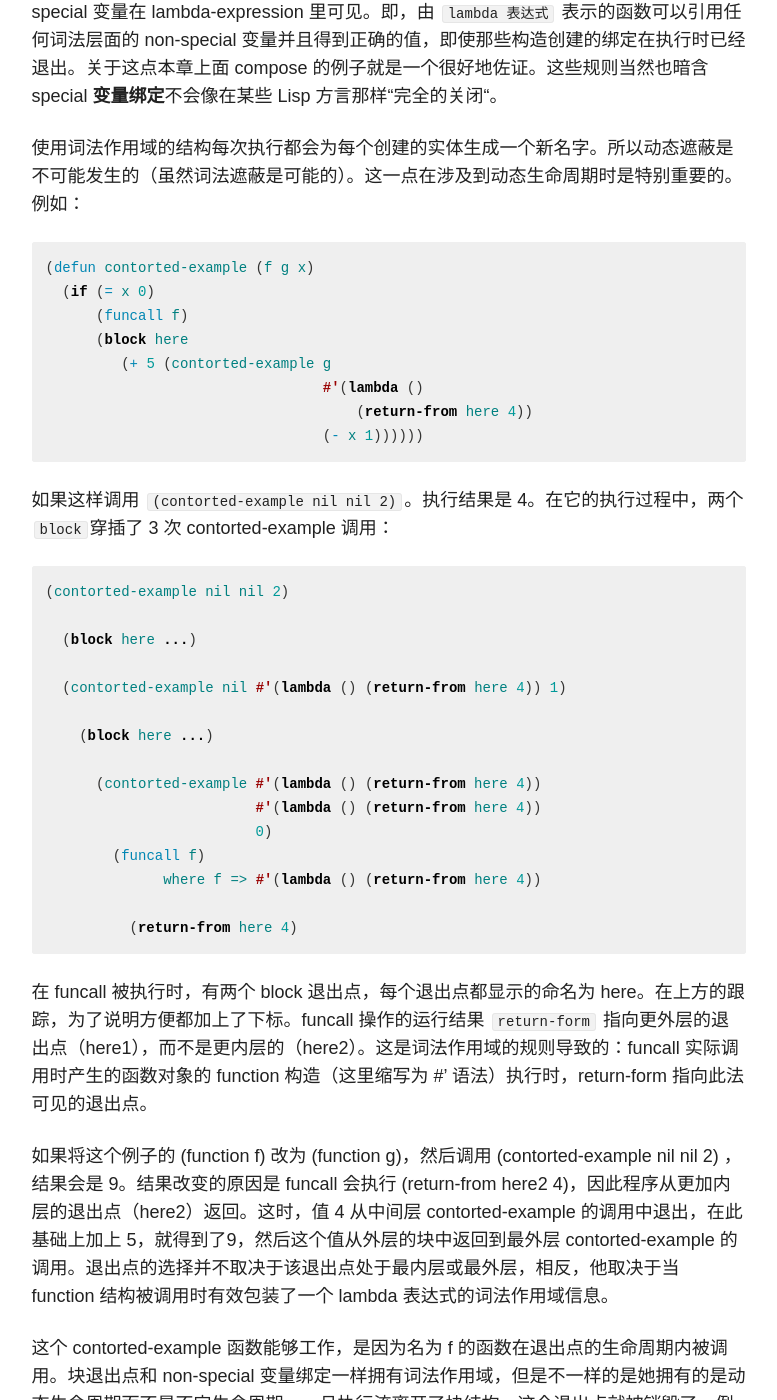
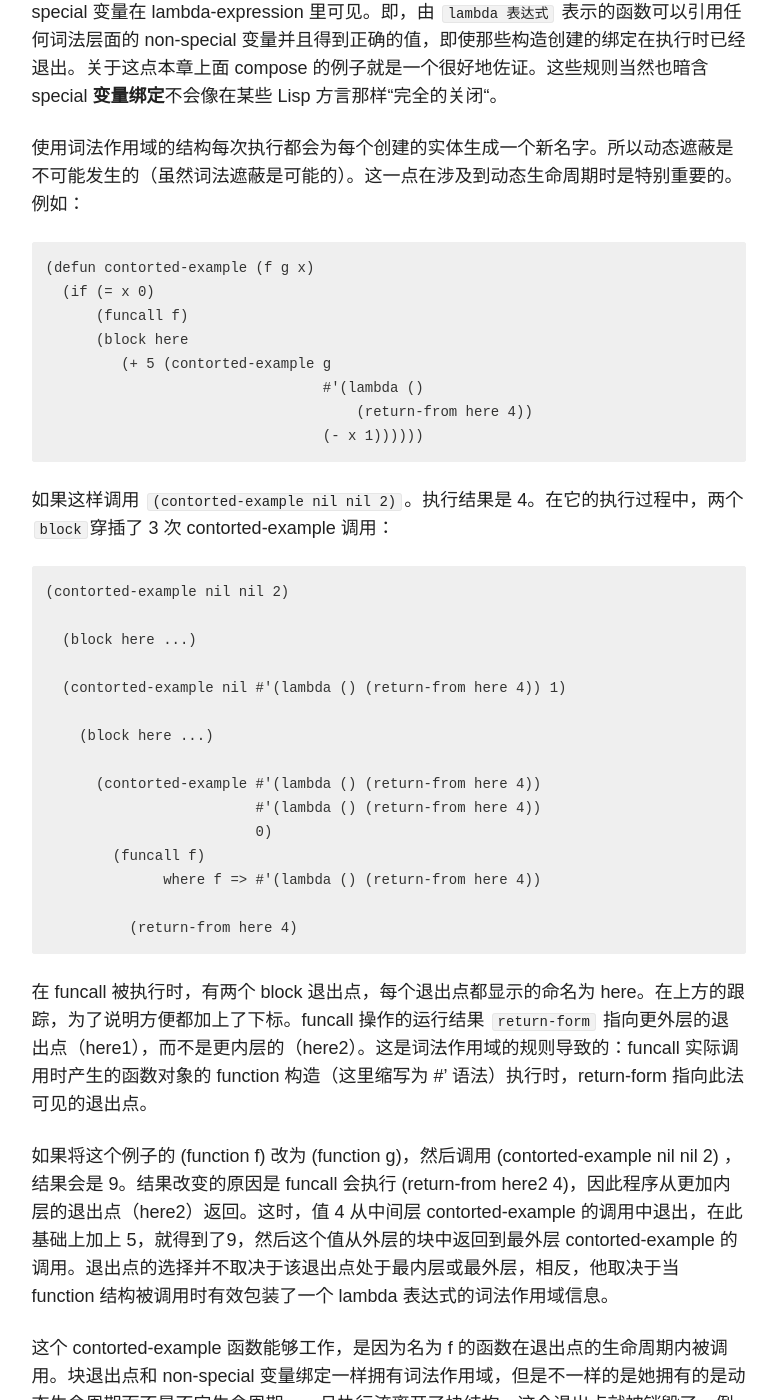
Before and after one commit to Habens/habens.github.io, a Jekyll site: the page built from _posts/blog/2016-04-20-common-lisp-scope-and-extent.markdown, in a window 1280 px wide and 1400 px high, scrolled down 4708 px. Shown: the whole window, without its empty margins (348-1125 px from the left). Built offline with Jekyll 4.4.1, drawn with Linux system fonts in a browser that asks for light colours; comment, search, counter and statistics services are not loaded; some of the changed text lies outside the part shown.

Commit message:
fixed lisp code highlight issue

````diff
--- a/_posts/blog/2016-04-20-common-lisp-scope-and-extent.markdown
+++ b/_posts/blog/2016-04-20-common-lisp-scope-and-extent.markdown
@@ -17,7 +17,7 @@ ommon Lisp 语言特性时，**作用域**与**生命周期**这两个概念往
 
 举一个简单的例子，请看下面的程序：
 
-```lisp
+```
 (defun copy-cell (x) (cons (car x) (cdr x)))
 ```
 
@@ -25,7 +25,7 @@ ommon Lisp 语言特性时，**作用域**与**生命周期**这两个概念往
 
 在 Common Lisp 中，在执行一些语言结构时会**创建**（established）一个可引用的实体，该实体的作用域和生命周期都是相对于该结构和该实体被创建的时间（在执行该结构的时间段内）来说的。这里有必要指出，这个**实体**不仅仅指 Common Lisp 的数据对象，比如 **symbols** 和 **conses**，而且包含 **变量绑定**（variable bindings）（一般变量和特殊变量都包括），**catchers**，和 **go 标签**。重要的是要区分清楚**实体**和**实体的名字**。就像下面这个函数定义
 
-```lisp
+```
 (defun foo (x y) (* x (+ y 1)))
 ```
 
@@ -46,7 +46,7 @@ ommon Lisp 语言特性时，**作用域**与**生命周期**这两个概念往
 例如：**词法作用域**函数的**参数绑定**具有**不定生命周期**。（相反的是，在 Algol 里，词法作用与函数参数的绑定具有动态生命周期）
 
 
-```lisp
+```
 (defun compose(f g)
    #'(lambda (x)
        (funcall f (funcall g x))))
@@ -54,7 +54,7 @@ ommon Lisp 语言特性时，**作用域**与**生命周期**这两个概念往
 
 给定两个参数，立即返回一个他们值的函数。因为返回了函数，f 和 g 的参数绑定不会立即消失，当返回的函数被调用时，依然可以使用这些绑定。所以：
 
-```lisp
+```
 (funcall (compose #'sqrt #'abs) -9.0)
 ```
 
@@ -68,7 +68,7 @@ ommon Lisp 语言特性时，**作用域**与**生命周期**这两个概念往
 
 在词法作用域的情况下，如果两个结构是词法嵌套的，并且他们是使用相同名字创建的实体，那么内部的结构的引用表示内部名字创建出的实体；内部的名字遮蔽了外部的名字。外部的表示由外部名字创建的实体。例如：
 
-```lisp
+```
 (defun test (x z)
   (let ((z (* x 2))) (print z))
   z)
@@ -82,7 +82,7 @@ let 结构对变量 z 的绑定遮蔽了函数 test 的参数绑定。在 print
 
 在一个动态生命周期中，通过名字去引用一个实体时，该引用总是指向那个还没有销毁的，最近使用这个名字去创建的实体。例如：
 
-```lisp
+```
 (defun fun1 (x)
   (catch 'trap (+ 3 (fun2 x))))
 
@@ -95,7 +95,7 @@ let 结构对变量 z 的绑定遮蔽了函数 test 的参数绑定。在 print
 
 思考一下 `(fun1 7 )`。结果将是10。当 throw 被执行时，显然有两个具有相同名字 trap 的 catchers：一个在执行 fun1 是被创建，另一个在执行 fun2 时被创建。后者更加贴近，所以值 7 从 fun2 中被 catch 返回。从 fun3 的角度来看，fun2 中的 catch 遮蔽了 fun1 中的 catch。如果 fun2 被定义成：
 
-```lisp
+```
 (defun fun2 (y)
   (catch 'snare (* 5 (fun3 y))))
 ```
@@ -124,7 +124,7 @@ function 构造中出现的 lambda-expressions 词法作用域的规则，通常
 
 使用词法作用域的结构每次执行都会为每个创建的实体生成一个新名字。所以动态遮蔽是不可能发生的（虽然词法遮蔽是可能的）。这一点在涉及到动态生命周期时是特别重要的。例如：
 
-```lisp
+```
 (defun contorted-example (f g x)
   (if (= x 0)
       (funcall f)
@@ -137,7 +137,7 @@ function 构造中出现的 lambda-expressions 词法作用域的规则，通常
 
 如果这样调用 `(contorted-example nil nil 2)`。执行结果是 4。在它的执行过程中，两个 `block`穿插了 3 次 contorted-example 调用：
 
-```lisp
+```
 (contorted-example nil nil 2)
 
   (block here ...)
@@ -161,7 +161,7 @@ function 构造中出现的 lambda-expressions 词法作用域的规则，通常
 
 这个 contorted-example 函数能够工作，是因为名为 f 的函数在退出点的生命周期内被调用。块退出点和 non-special 变量绑定一样拥有词法作用域，但是不一样的是她拥有的是动态生命周期而不是不定生命周期。一旦执行流离开了块结构，这个退出点就被销毁了。例如：
 
-```lisp
+```
 (defun illegal-example ()
   (let ((y (block here #'(lambda (z) (return-from here z)))))
     (if (numberp y) y (funcall y 5))))
````
